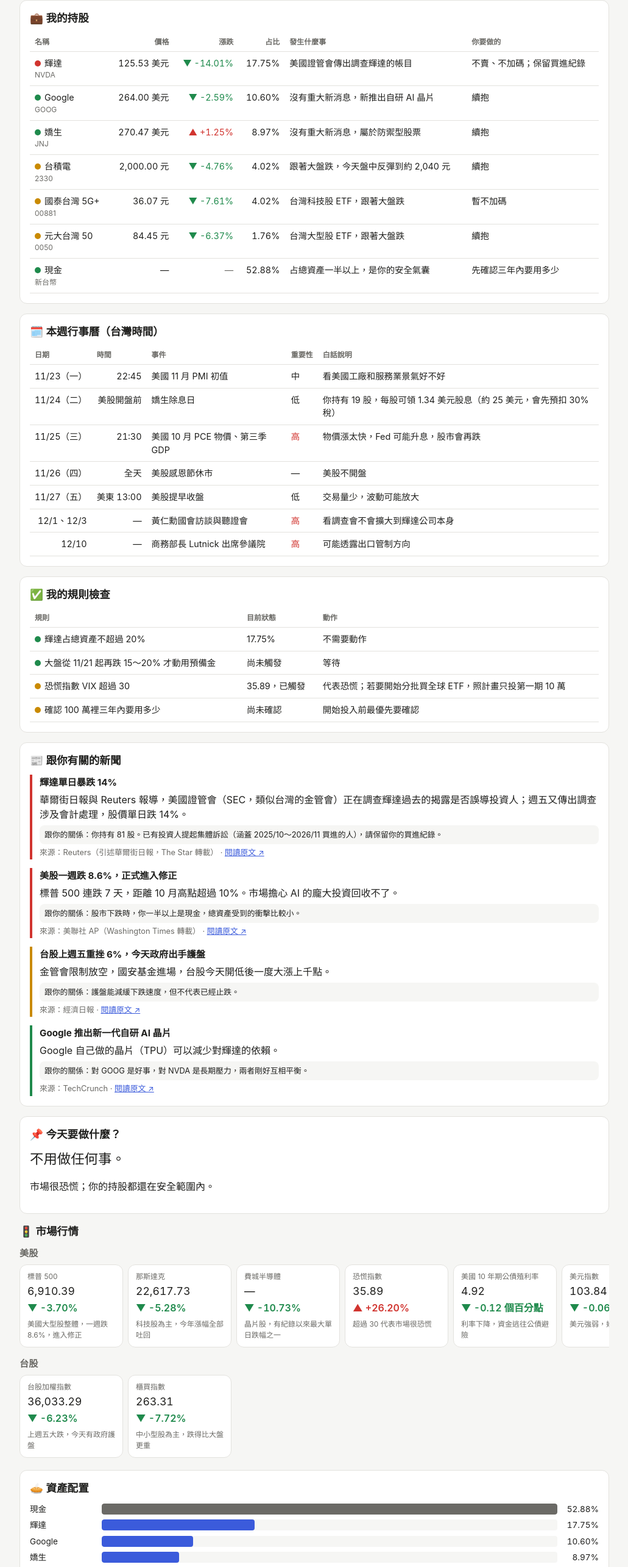
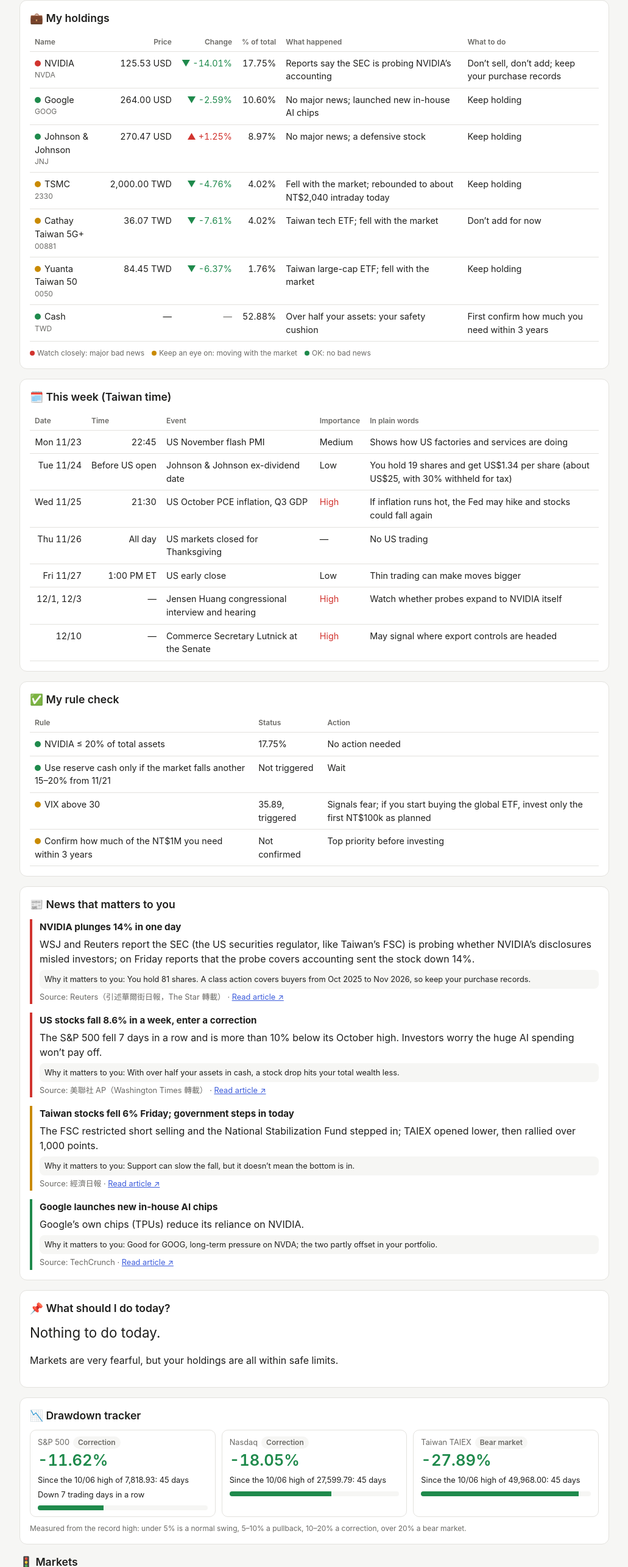
Before and after one commit to windwu0304/finance-dashboard, a plain HTML site: page index.html in a window 1280 px wide. Shown: the part 91-2660 px from the top of the page at 61% size, without its empty margins (124-1155 px from the left). Drawn offline with Linux system fonts and the light colour scheme.

Commit message:
Default to English, add colour legend and drawdown tracker
Co-Authored-By: Claude Opus 5.5 <noreply@anthropic.com>
Claude-Session: https://claude.ai/code/session_01CJiYH1uezeEPvBGGryWKNS

```diff
--- a/data.json
+++ b/data.json
@@ -417,5 +417,49 @@
    "action_en": "Top priority before investing"
   }
  ],
- "updated_at": "2026-11-23T05:55:00Z"
+ "updated_at": "2026-11-23T05:55:00Z",
+ "drawdown": [
+  {
+   "symbol": "SPX",
+   "name": "標普 500",
+   "name_en": "S&P 500",
+   "peak": "7818.93",
+   "peak_date": "2026-10-06",
+   "current": "6910.39",
+   "current_date": "2026-11-20",
+   "pct": "-11.62",
+   "days": "45",
+   "streak": "7",
+   "stage": "修正",
+   "stage_en": "Correction"
+  },
+  {
+   "symbol": "IXIC",
+   "name": "那斯達克",
+   "name_en": "Nasdaq",
+   "peak": "27599.79",
+   "peak_date": "2026-10-06",
+   "current": "22617.73",
+   "current_date": "2026-11-20",
+   "pct": "-18.05",
+   "days": "45",
+   "streak": "",
+   "stage": "修正",
+   "stage_en": "Correction"
+  },
+  {
+   "symbol": "TAIEX",
+   "name": "台股加權指數",
+   "name_en": "Taiwan TAIEX",
+   "peak": "49968",
+   "peak_date": "2026-10-06",
+   "current": "36033.29",
+   "current_date": "2026-11-20",
+   "pct": "-27.89",
+   "days": "45",
+   "streak": "",
+   "stage": "熊市",
+   "stage_en": "Bear market"
+  }
+ ]
 }
--- a/index.html
+++ b/index.html
@@ -1,5 +1,5 @@
 <!DOCTYPE html>
-<html lang="zh-TW">
+<html lang="en">
 <head>
 <meta charset="utf-8">
 <meta name="viewport" content="width=device-width, initial-scale=1">
@@ -50,16 +50,26 @@ td{padding:8px;border-bottom:1px solid var(--line);vertical-align:top}
 .bar .fill.cash{background:var(--muted)}
 .bar .pct{text-align:right;font-variant-numeric:tabular-nums}
 details{color:var(--muted);font-size:.8rem}
+.legend{color:var(--muted);font-size:.75rem;margin:10px 0 0}
+.legend .dot{width:8px;height:8px;margin:0 4px 0 0}
+.dd{display:grid;grid-template-columns:repeat(auto-fit,minmax(200px,1fr));gap:10px}
+.dd .box{border:1px solid var(--line);border-radius:10px;padding:10px 12px}
+.dd .nm{font-size:.8rem;color:var(--muted)}
+.dd .big{font-size:1.6rem;font-weight:600;color:var(--down);font-variant-numeric:tabular-nums}
+.dd .stage{display:inline-block;font-size:.75rem;font-weight:600;padding:1px 8px;border-radius:999px;background:var(--bg);margin-left:6px}
+.dd .meta{font-size:.8rem;margin-top:4px}
+.dd .track{background:var(--bg);border-radius:4px;height:8px;margin-top:8px;overflow:hidden}
+.dd .fill{height:100%;background:var(--down)}
 </style>
 </head>
-<body>
+<body class="lang-en">
 <div class="wrap">
 <header>
  <div>
   <h1><span class="zh">我的每日財經看板</span><span class="en">My Daily Market Dashboard</span></h1>
   <p class="sub"><span class="zh">資料時間：</span><span class="en">Data as of: </span><span id="asof">—</span><span class="zh">。紅色代表上漲，綠色代表下跌。</span><span class="en">. Red means up, green means down.</span></p>
  </div>
- <div class="lang" role="group" aria-label="Language"><button type="button" data-lang="zh" aria-pressed="true">中文</button><button type="button" data-lang="en" aria-pressed="false">EN</button></div>
+ <div class="lang" role="group" aria-label="Language"><button type="button" data-lang="en" aria-pressed="true">EN</button><button type="button" data-lang="zh" aria-pressed="false">中文</button></div>
 </header>
 
 <section class="card" id="holdings">
@@ -68,6 +78,7 @@ details{color:var(--muted);font-size:.8rem}
   <thead><tr><th><span class="zh">名稱</span><span class="en">Name</span></th><th class="num"><span class="zh">價格</span><span class="en">Price</span></th><th class="num"><span class="zh">漲跌</span><span class="en">Change</span></th><th class="num"><span class="zh">占比</span><span class="en">% of total</span></th><th><span class="zh">發生什麼事</span><span class="en">What happened</span></th><th><span class="zh">你要做的</span><span class="en">What to do</span></th></tr></thead>
   <tbody id="t-holdings"></tbody>
  </table></div>
+ <p class="legend"><span class="zh"><span class="dot" style="background:var(--up)"></span>需要注意：有重大壞消息　<span class="dot" style="background:var(--warn)"></span>觀察：跟著大盤波動　<span class="dot" style="background:var(--down)"></span>正常：沒有壞消息</span><span class="en"><span class="dot" style="background:var(--up)"></span>Watch closely: major bad news　<span class="dot" style="background:var(--warn)"></span>Keep an eye on: moving with the market　<span class="dot" style="background:var(--down)"></span>OK: no bad news</span></p>
 </section>
 
 <section class="card" id="events">
@@ -97,6 +108,12 @@ details{color:var(--muted);font-size:.8rem}
  <p id="mood">—</p>
 </section>
 
+<section class="card" id="drawdown">
+ <h2><span class="zh">📉 大跌追蹤</span><span class="en">📉 Drawdown tracker</span></h2>
+ <div class="dd" id="l-dd"></div>
+ <p class="legend"><span class="zh">從歷史高點算起：跌 5% 內是正常波動，5～10% 叫回檔，10～20% 叫修正，超過 20% 叫熊市。</span><span class="en">Measured from the record high: under 5% is a normal swing, 5–10% a pullback, 10–20% a correction, over 20% a bear market.</span></p>
+</section>
+
 <section id="markets">
  <h2><span class="zh">🚦 市場行情</span><span class="en">🚦 Markets</span></h2>
  <h3><span class="zh">美股</span><span class="en">US markets</span></h3>
@@ -121,7 +138,7 @@ details{color:var(--muted);font-size:.8rem}
 </div>
 
 <script>
-let D=null, lang='zh';
+let D=null, lang='en';
 try{const s=localStorage.getItem('fxLang');if(s==='en'||s==='zh')lang=s;}catch(e){}
 const LIGHT={red:'var(--up)',yellow:'var(--warn)',green:'var(--down)'};
 const VIX_ALERT=30, NVDA_CAP=20;
@@ -172,6 +189,19 @@ function render(){
  const vix=m.find(r=>r.symbol==='VIX'),nv=(D.holdings||[]).find(r=>r.symbol==='NVDA');
  document.getElementById('mood').textContent=((vix&&num(vix.value)>VIX_ALERT)?T('市場很恐慌','Markets are very fearful'):T('市場情緒還算平穩','Markets are fairly calm'))+T('；',', ')+((nv&&num(nv.weight_pct)<=NVDA_CAP)?T('你的持股都還在安全範圍內。','but your holdings are all within safe limits.'):T('輝達的比例超過上限，需要檢查。','and NVIDIA is above its cap.'));
 
+ const ld=document.getElementById('l-dd');ld.replaceChildren();
+ (D.drawdown||[]).forEach(r=>{
+  const b=el('div','box');const p=num(r.pct);
+  const top=el('div','nm',L(r,'name'));top.append(el('span','stage',L(r,'stage')));
+  const big=el('div','big',p==null?'—':fmt(p,2)+'%');if(p!=null&&p>=0)big.style.color='var(--up)';
+  const days=num(r.days),streak=num(r.streak);
+  const meta=el('div','meta',T('從 '+r.peak_date.slice(5).replace('-','/')+' 高點 '+fmt(num(r.peak),2)+' 起，已經 '+(days==null?'—':days)+' 天','Since the '+r.peak_date.slice(5).replace('-','/')+' high of '+fmt(num(r.peak),2)+': '+(days==null?'—':days)+' days'));
+  b.append(top,big,meta);
+  if(streak)b.append(el('div','meta',T('最近連續下跌 '+streak+' 個交易日','Down '+streak+' trading days in a row')));
+  const tr=el('div','track');const f=el('div','fill');f.style.width=Math.min(100,Math.abs(p||0)/30*100)+'%';tr.append(f);b.append(tr);
+  ld.append(b);
+ });
+
  ['us','tw'].forEach(reg=>{
   const s=document.getElementById('s-'+reg);s.replaceChildren();
   m.filter(r=>(r.region||'us')===reg).forEach(r=>{
```
